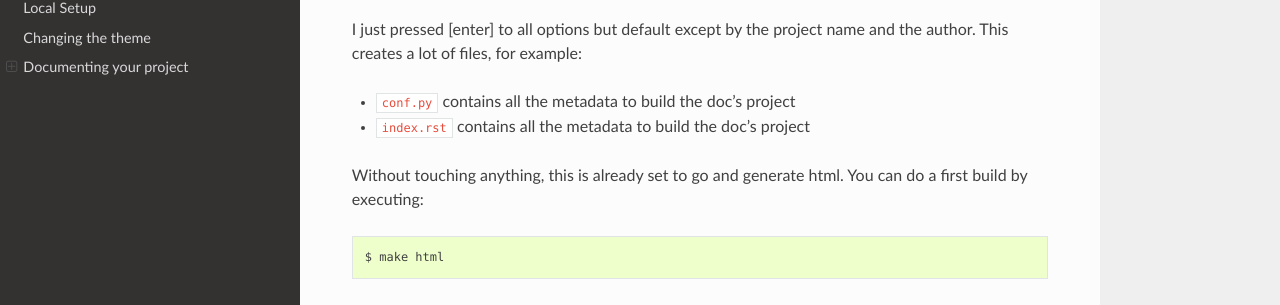
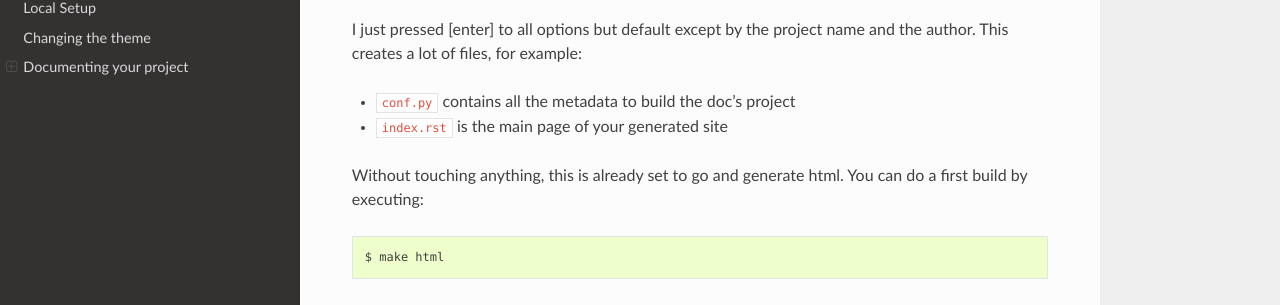
Before and after one commit to rbardenet/bnp-course, a Sphinx documentation site: the page built from docs/index.rst, in a window 1280 px wide and 900 px high, scrolled down 520 px. Shown: the part 141-446 px from the top of the window. Built offline with Sphinx 7.4.7 and the Read the Docs theme 2.0.0, drawn with Linux system fonts in a browser that asks for light colours.

Commit message:
Update index.rst

```diff
--- a/docs/index.rst
+++ b/docs/index.rst
@@ -29,7 +29,7 @@ I just pressed [enter] to all options but default except by the project name and
 This creates a lot of files, for example:
 
 - ``conf.py`` contains all the metadata to build the doc's project
-- ``index.rst`` contains all the metadata to build the doc's project
+- ``index.rst`` is the main page of your generated site
 
 Without touching anything, this is already set to go and generate html. You can do a first build by executing::
 
```
